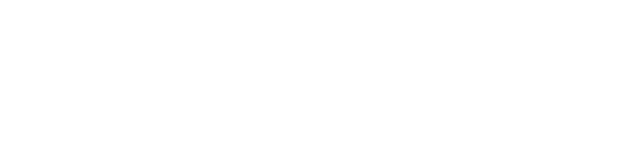
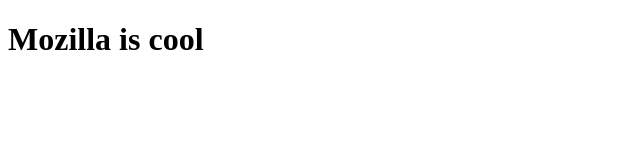
Before and after one commit to zaiyijiang/mozilla-website, a plain HTML site: page index.html in a window 1280 px wide. Shown: the whole page, without its empty margins (0-640 px from the left). Drawn offline with Linux system fonts and the light colour scheme.

Commit message:
add title to page

```diff
--- a/index.html
+++ b/index.html
@@ -4,6 +4,6 @@
 	<title>Mozilla Website</title>
 </head>
 <body>
-
+	<h1>Mozilla is cool</h1>
 </body>
 </html>
```
